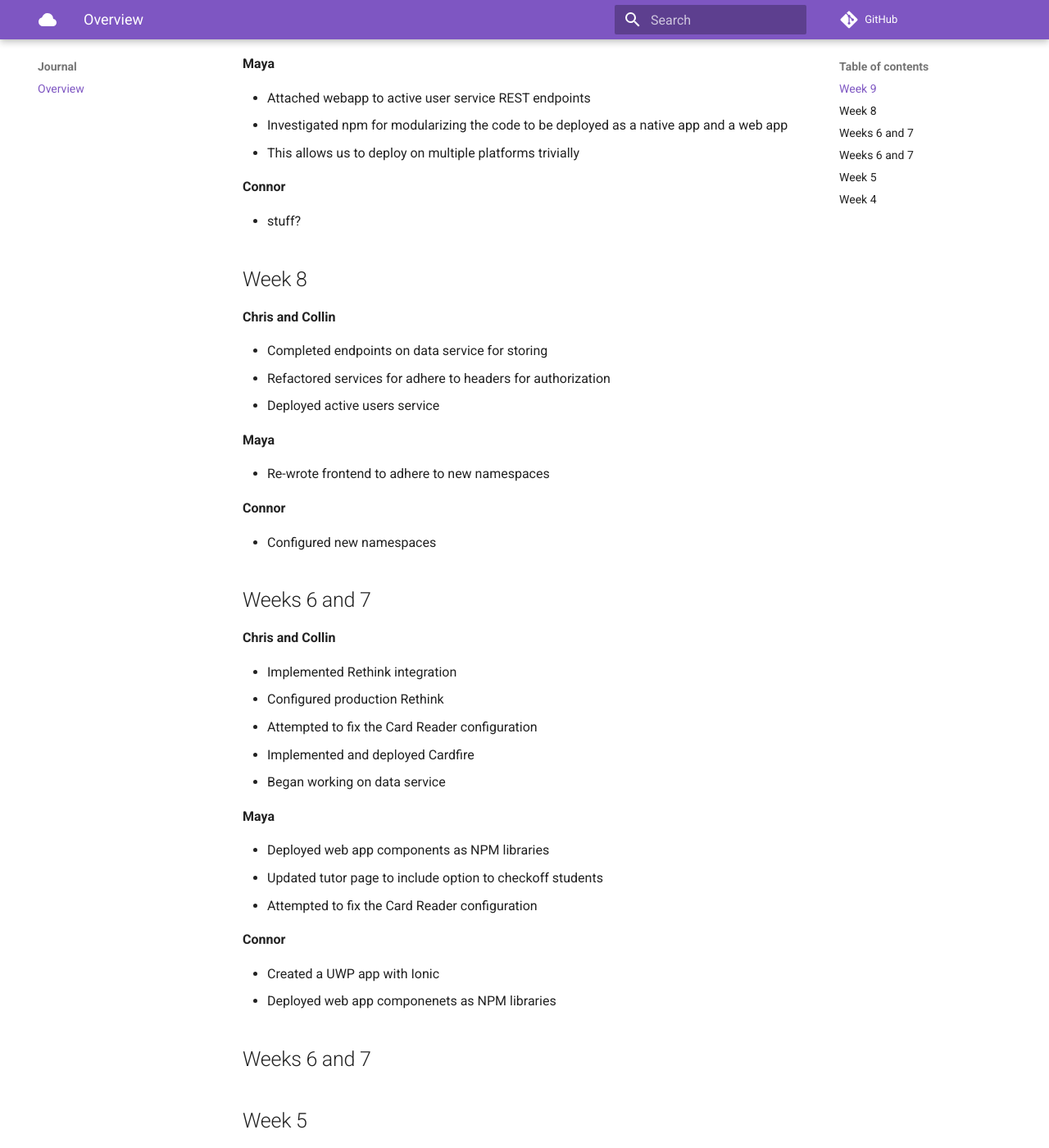
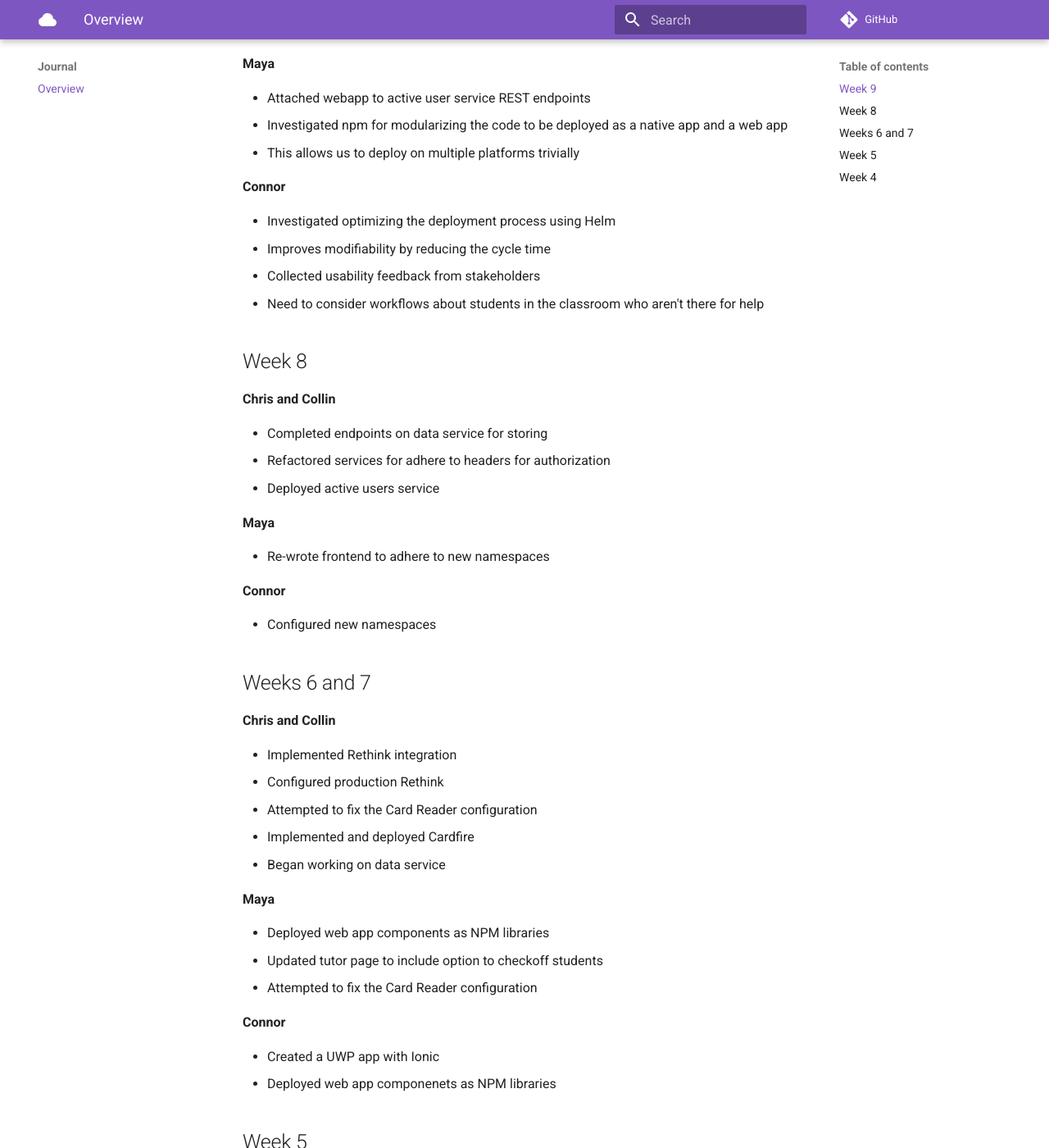
Before and after one commit to srtsignin/docs, an MkDocs documentation site: the page built from docs/journal/index.md, in a window 1280 px wide and 1400 px high, scrolled down 508 px. Shown: the whole window at 82% size. Built offline with MkDocs 1.6.1 and Material for MkDocs 9.7.7, drawn with Linux system fonts in a browser that asks for light colours.

Commit message:
Added journal content

```diff
--- a/docs/journal/index.md
+++ b/docs/journal/index.md
@@ -18,7 +18,10 @@
 
 **Connor**
 
-- stuff?
+- Investigated optimizing the deployment process using Helm
+  - Improves modifiability by reducing the cycle time
+- Collected usability feedback from stakeholders
+  - Need to consider workflows about students in the classroom who aren't there for help
 
 ## Week 8
 
@@ -57,8 +60,6 @@
 - Created a UWP app with Ionic
 - Deployed web app componenets as NPM libraries
 
-## Weeks 6 and 7
-
 ## Week 5
 
 **Chris and Collin**
```
